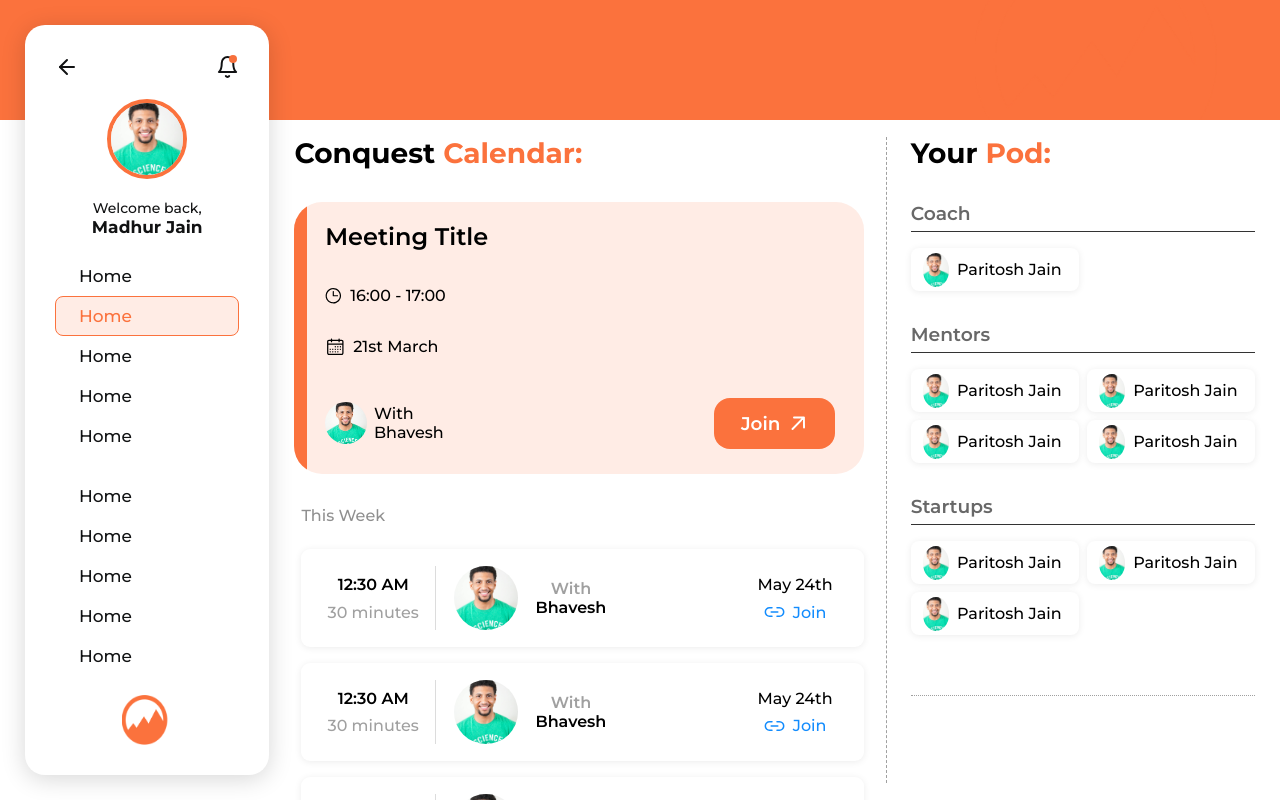
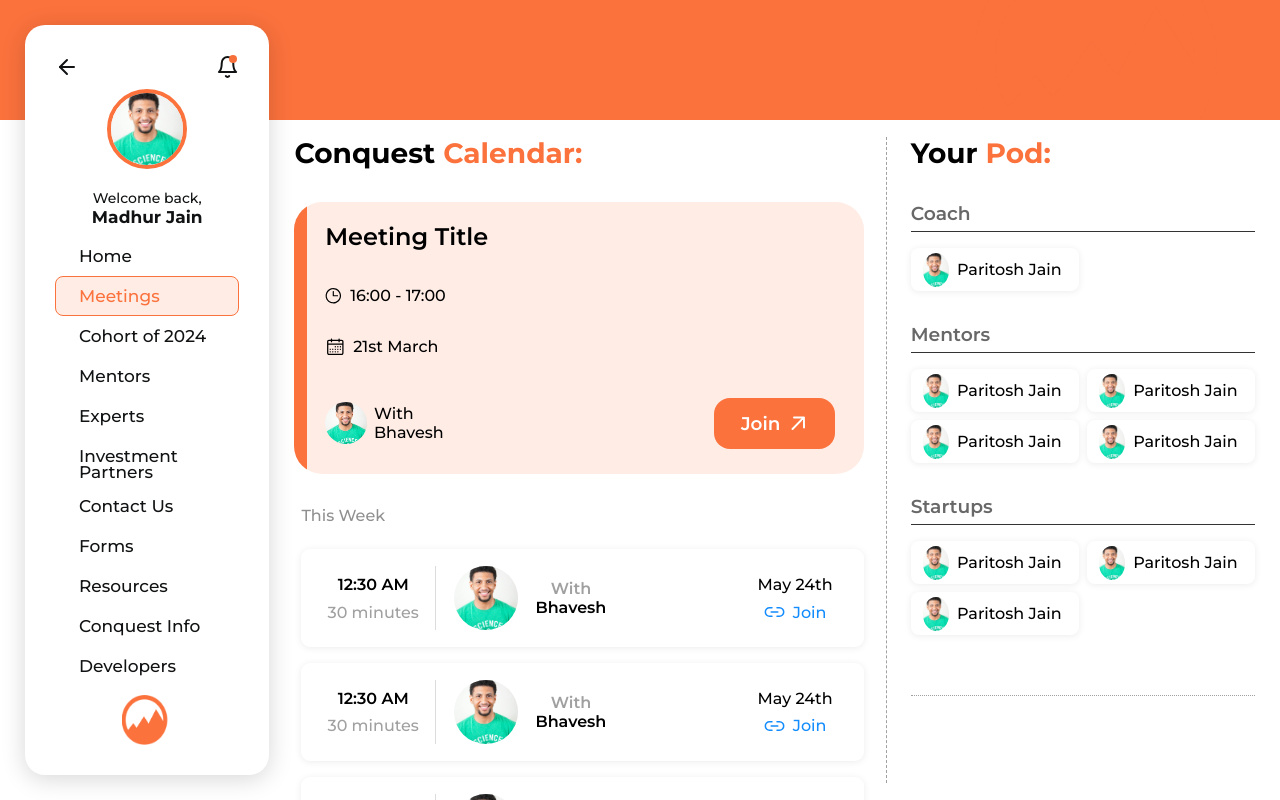
Before and after one commit to dvm-bitspilani/cel-conquest-2024, a React (Vite) app: page /dashboard in a window 1280 px wide. Built offline with nearby package versions, Linux system fonts and the light colour scheme.

Commit message:
feat: add correct text in sidebar buttons

```diff
--- a/src/components/Dashboard/Sidebar/Sidebar.jsx
+++ b/src/components/Dashboard/Sidebar/Sidebar.jsx
@@ -23,17 +23,18 @@ const Sidebar = () => {
       </div>
       <div className={styles.topButtons}>
         <Button text="Home"></Button>
-        <Button text="Home" active={true}></Button>
-        <Button text="Home"></Button>
-        <Button text="Home"></Button>
-        <Button text="Home"></Button>
+        <Button text="Meetings" active={true}></Button>
+        <Button text="Cohort of 2024"></Button>
+        <Button text="Mentors"></Button>
+        <Button text="Experts"></Button>
+        <Button text="Investment Partners"></Button>
       </div>
       <div className={styles.bottomButtons}>
-        <Button text="Home"></Button>
-        <Button text="Home"></Button>
-        <Button text="Home"></Button>
-        <Button text="Home"></Button>
-        <Button text="Home"></Button>
+        <Button text="Contact Us"></Button>
+        <Button text="Forms"></Button>
+        <Button text="Resources"></Button>
+        <Button text="Conquest Info"></Button>
+        <Button text="Developers"></Button>
       </div>
       <div className={styles.conquestLogo}>
         <img height={50} width={50} src={dashboard_mountain_circle} />
```
